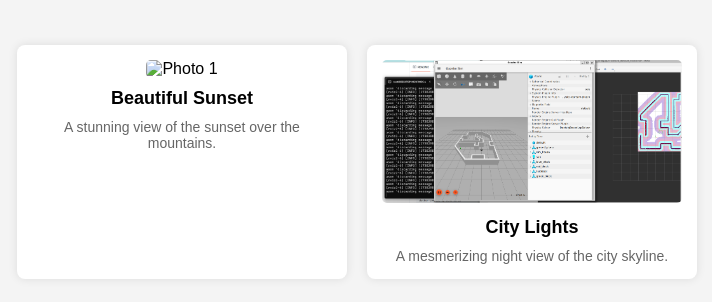
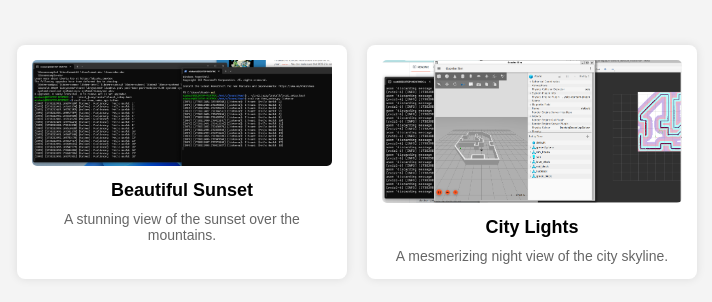
Before and after one commit to MI-Akash/mi-akash.github.io, a plain HTML site: page index.html in a window 1280 px wide. Shown: the part 246-548 px from the top of the page, without its empty margins (283-995 px from the left). Drawn offline with Linux system fonts and the light colour scheme.

Commit message:
Update index.html

```diff
--- a/index.html
+++ b/index.html
@@ -43,7 +43,7 @@
 <body>
     <div class="gallery">
         <div class="photo">
-            <img src="images/image.png" alt="Photo 1">
+            <img src="images/image1.png" alt="Photo 1">
             <div class="title">Beautiful Sunset</div>
             <div class="description">A stunning view of the sunset over the mountains.</div>
         </div>
```
